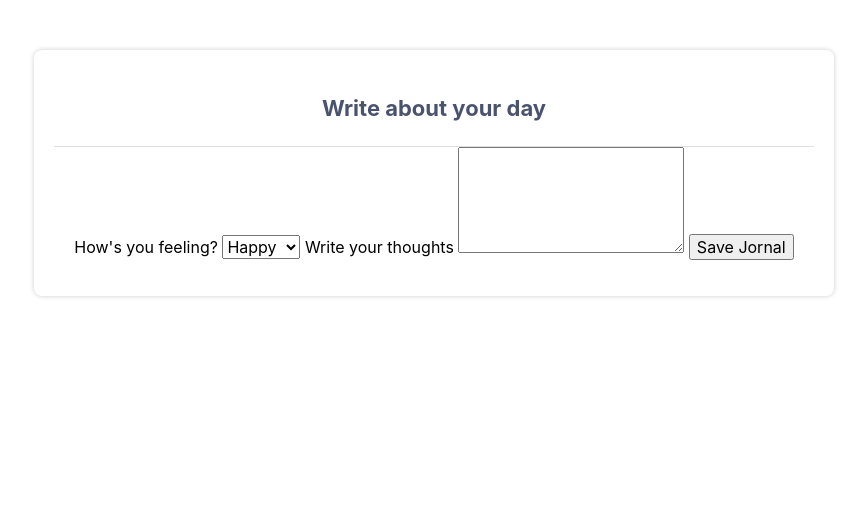
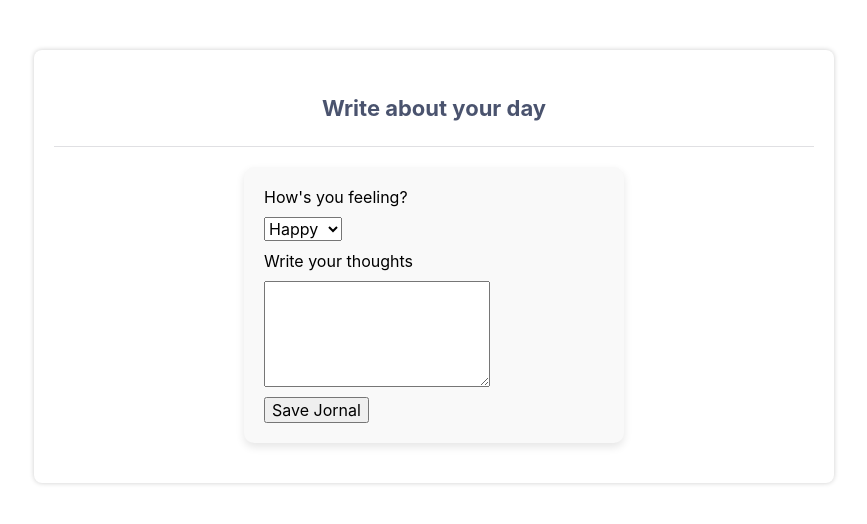
Before and after one commit to GKMmarcus/Stress-and-Anxiety-Management-App, a Flask app: page /journal in a window 1280 px wide. Shown: the part 60-584 px from the top of the page, without its empty margins (206-1073 px from the left). Run offline with Flask 3, Linux system fonts and the light colour scheme; some libraries are stand-ins or nearby versions.

Commit message:
Update styles.css

```diff
--- a/static/styles.css
+++ b/static/styles.css
@@ -150,3 +150,15 @@ body.loggedin {
 	padding: 5px;
 	margin: 0 0 10px 0;
 }
+.journal-form {
+    display: flex;
+    flex-direction: column;
+    align-items: flex-start; /* Align elements to the left */
+    gap: 10px; /* Add spacing between elements */
+    width: 50%; /* Adjust the form width */
+    margin: 20px auto; /* Center the form */
+    padding: 20px;
+    border-radius: 10px;
+    background: #f9f9f9;
+    box-shadow: 0px 4px 8px rgba(0, 0, 0, 0.1);
+}
```
